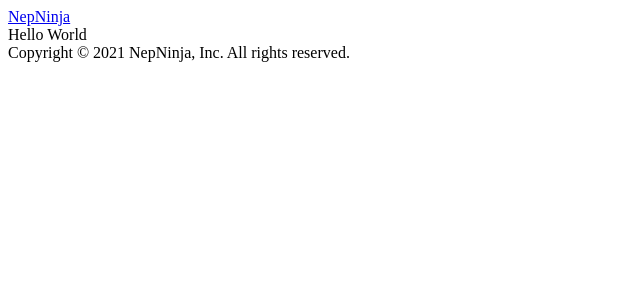
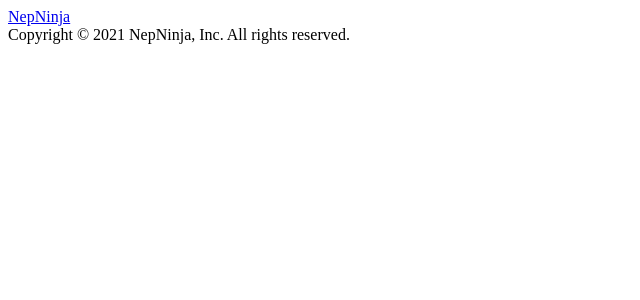
Before and after one commit to iamsannyrai/nepninja, a Next.js app: page / in a window 1280 px wide. Shown: the top 300 px of the page, without its empty margins (0-640 px from the left). Built offline with nearby package versions, Linux system fonts and the light colour scheme.

Commit message:
accept child in AppLayout

```diff
--- a/components/layout.js
+++ b/components/layout.js
@@ -1,16 +1,16 @@
 import Head from 'next/head'
-import {Navbar} from '../components/navbar'
-import {Footer} from '../components/footer'
+import { Navbar } from '../components/navbar'
+import { Footer } from '../components/footer'
 
 
-export default function AppLayout() {
+export default function AppLayout({ child }) {
     return <>
         <Head>
             <title>NepNinja</title>
             <meta name="description" content="NepNinja Blog" />
         </Head>
-        <Navbar/>
-        <main>Hello World</main>
+        <Navbar />
+        <main>{child}</main>
         <Footer />
     </>
 }
--- a/pages/index.js
+++ b/pages/index.js
@@ -1,7 +1,5 @@
 import AppLayout from '../components/layout'
 
 export default function Home() {
-  return <AppLayout>
-
-  </AppLayout>
+  return <AppLayout />
 }
```
